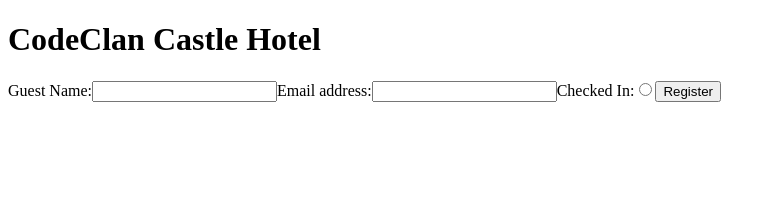
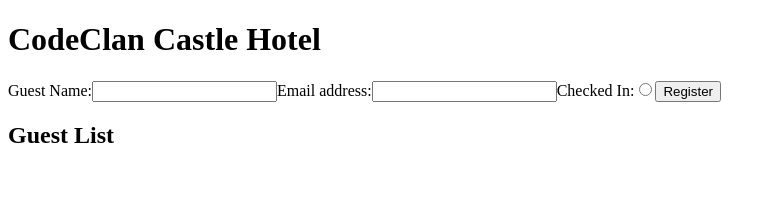
Before and after one commit to MaryBobs/w8_code_clan_castle_hotel, a Vue app in the folder client/: page / in a window 1280 px wide. Shown: the top 212 px of the page, without its empty margins (0-776 px from the left). Built offline with nearby package versions, Linux system fonts and the light colour scheme.

Commit message:
adds guest list

```diff
--- a/client/src/App.vue
+++ b/client/src/App.vue
@@ -4,16 +4,22 @@
       <h1>CodeClan Castle Hotel</h1>
     </div>
     <new-guest-form />
+    <guest-list />
   </div>
 </template>
 
 <script>
 import NewGuestForm from "./components/NewGuestForm.vue";
+import GuestList from "./components/GuestList.vue";
 
 export default {
   name: "app",
+  data(){
+    guests: []
+  },
   components: {
-    "new-guest-form": NewGuestForm
+    "new-guest-form": NewGuestForm,
+    "guest-list": GuestList
   }
 }
 </script>
--- /dev/null
+++ b/client/src/components/GuestList.vue
@@ -0,0 +1,21 @@
+<template lang="html">
+  <div id="guest-list-container">
+    <h2>Guest List</h2>
+    <div id="guest-list">
+      <ul v-for="(guest, index) in guests" :guest="guest" :key="index">
+
+      </ul>
+
+    </div>
+  </div>
+</template>
+
+<script>
+export default {
+  name: "guest-list",
+  props: ["guests"]
+}
+</script>
+
+<style lang="css" scoped>
+</style>
--- a/client/src/components/NewGuestForm.vue
+++ b/client/src/components/NewGuestForm.vue
@@ -16,6 +16,14 @@
 
 <script>
 export default {
+  name: "new-guest-form",
+  data() {
+    return {
+    name: "",
+    email: "",
+    status: false
+    }
+  }
 }
 </script>
 
```
